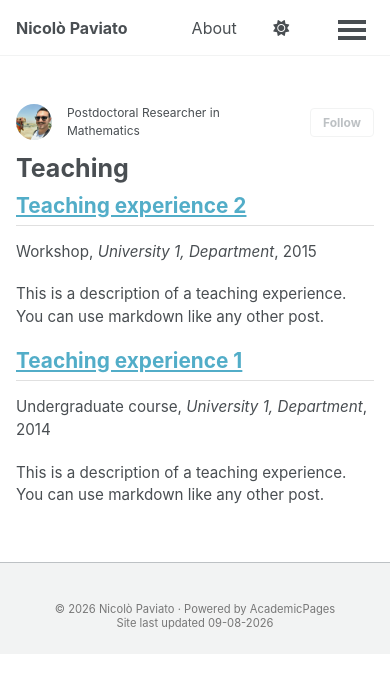
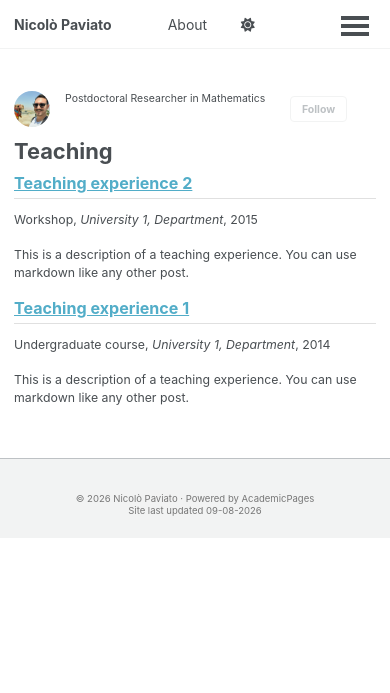
Before and after one commit to nicolo-paviato/nicolo-paviato.github.io, a Jekyll site: the page built from _pages/teaching.html, in a window 390 px wide. Shown: the top 693 px of the page. Built offline with Jekyll 4.4.1, drawn with Linux system fonts in a browser that asks for light colours; a style sheet for code colours, icons or effects is not loaded.

Commit message:
Update custom.html

```diff
--- a/_includes/head/custom.html
+++ b/_includes/head/custom.html
@@ -19,17 +19,22 @@
 <link rel="icon" href="/images/favicon.ico"/>
 <meta name="theme-color" content="var(--global-bg-color)"/>
 
-<!-- Custom Styling -->
+<!-- Custom Fully Responsive Styling -->
 <style>
-  /* Hide duplicate name under sidebar picture */
+  /* 1. Global Fluid Typography (Scales all text across the site proportionally) */
+  html {
+    font-size: clamp(14px, 1.15vw, 17px) !important;
+  }
+
+  /* 2. Hide Duplicate Name Under Sidebar Picture */
   .author__name {
     display: none !important;
   }
 
-  /* Responsive circular profile picture (face + camel framing) */
+  /* 3. Proportional Avatar Sizing */
   .author__avatar img {
     width: 100% !important;
-    max-width: 220px !important;
+    max-width: clamp(160px, 14vw, 220px) !important; /* Scales fluidly with screen width */
     aspect-ratio: 1 / 1 !important;
     height: auto !important;
     object-fit: cover !important;
@@ -37,15 +42,15 @@
     border-radius: 50% !important;
   }
 
-  /* Prevent horizontal side-scrolling across screens */
+  /* 4. Prevent Horizontal Side-Scrolling */
   body, #main {
     overflow-x: hidden;
   }
 
-  /* Compact & Proportional Footer Strip */
+  /* 5. Proportional Footer Strip */
   .page__footer {
     width: 100% !important;
-    padding: clamp(0.4em, 1.2vh, 0.8em) 1em !important; /* Dynamically scales padding with viewport height */
+    padding: clamp(0.4em, 1.2vh, 0.8em) 1em !important;
     margin-top: clamp(1em, 2.5vh, 2em) !important;
     text-align: center !important;
     box-sizing: border-box !important;
@@ -56,45 +61,41 @@
   }
 
   .page__footer-copyright {
-    font-size: clamp(0.68rem, 0.85vw, 0.78rem) !important; /* Proportional text size based on screen width */
+    font-size: clamp(0.68rem, 0.85vw, 0.78rem) !important;
     line-height: 1.3 !important;
     word-wrap: break-word !important;
     max-width: 90% !important;
     margin: 0 auto !important;
   }
 
-  /* Scale down publication archive headers and paper titles */
+  /* 6. Proportional Publications Styling */
   .archive__item-title {
-    font-size: 1.1rem !important;
+    font-size: clamp(1rem, 1.2vw, 1.2rem) !important;
     margin-top: 0.5em !important;
     margin-bottom: 0.2em !important;
   }
 
   .archive__item-excerpt,
   .archive__item {
-    font-size: 0.95rem !important;
+    font-size: clamp(0.88rem, 1vw, 1rem) !important;
     line-height: 1.5 !important;
   }
 
   .archive h2,
   .taxonomy__section h2 {
-    font-size: 1.3rem !important;
+    font-size: clamp(1.15rem, 1.4vw, 1.35rem) !important;
     border-bottom: 1px solid #e0e0e0;
     padding-bottom: 0.3em;
   }
 
-  /* Mobile optimizations for small screens */
+  /* Mobile Adjustments */
   @media (max-width: 768px) {
     .author__avatar img {
-      max-width: 200px !important;
+      max-width: clamp(180px, 50vw, 220px) !important; /* Prominent size on mobile screens */
     }
 
     .page__footer {
       padding: 0.4em 0.6em !important;
-    }
-
-    .page__footer-copyright {
-      font-size: 0.7rem !important;
     }
   }
 </style>
```
